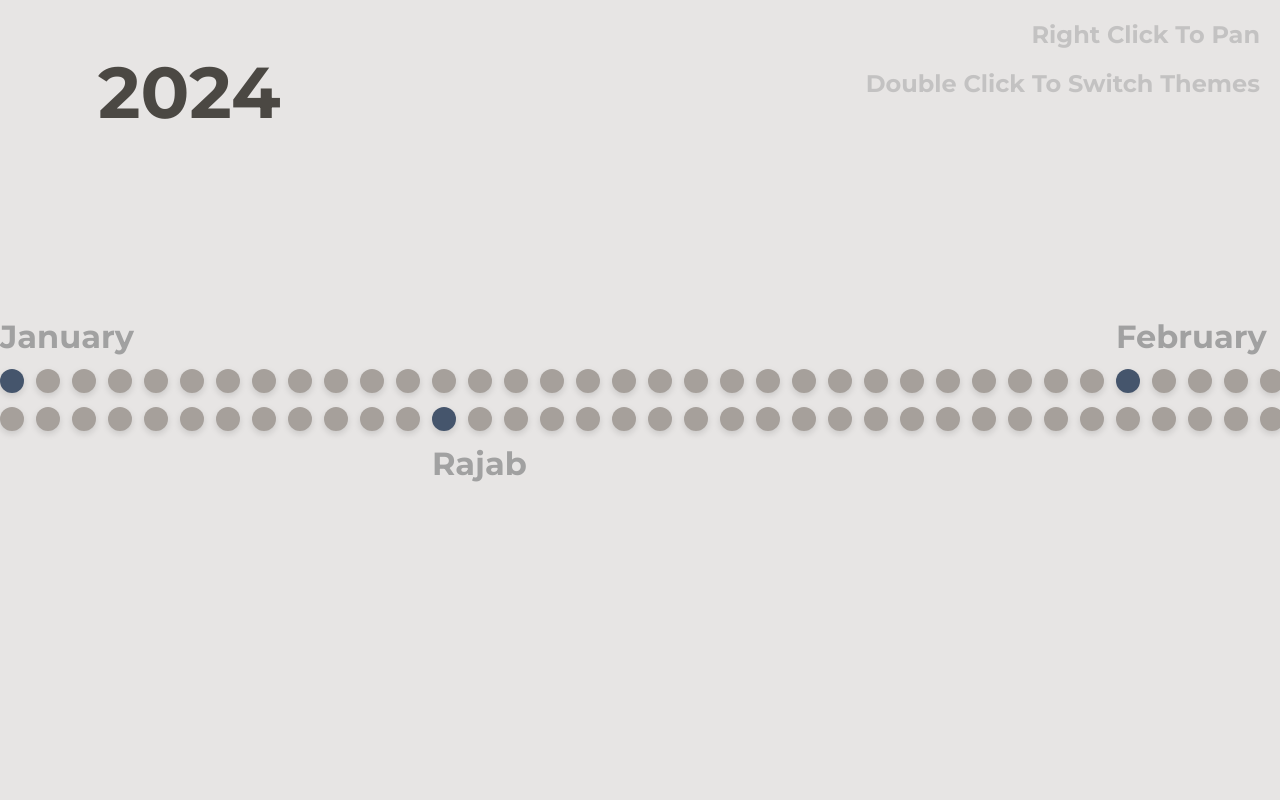
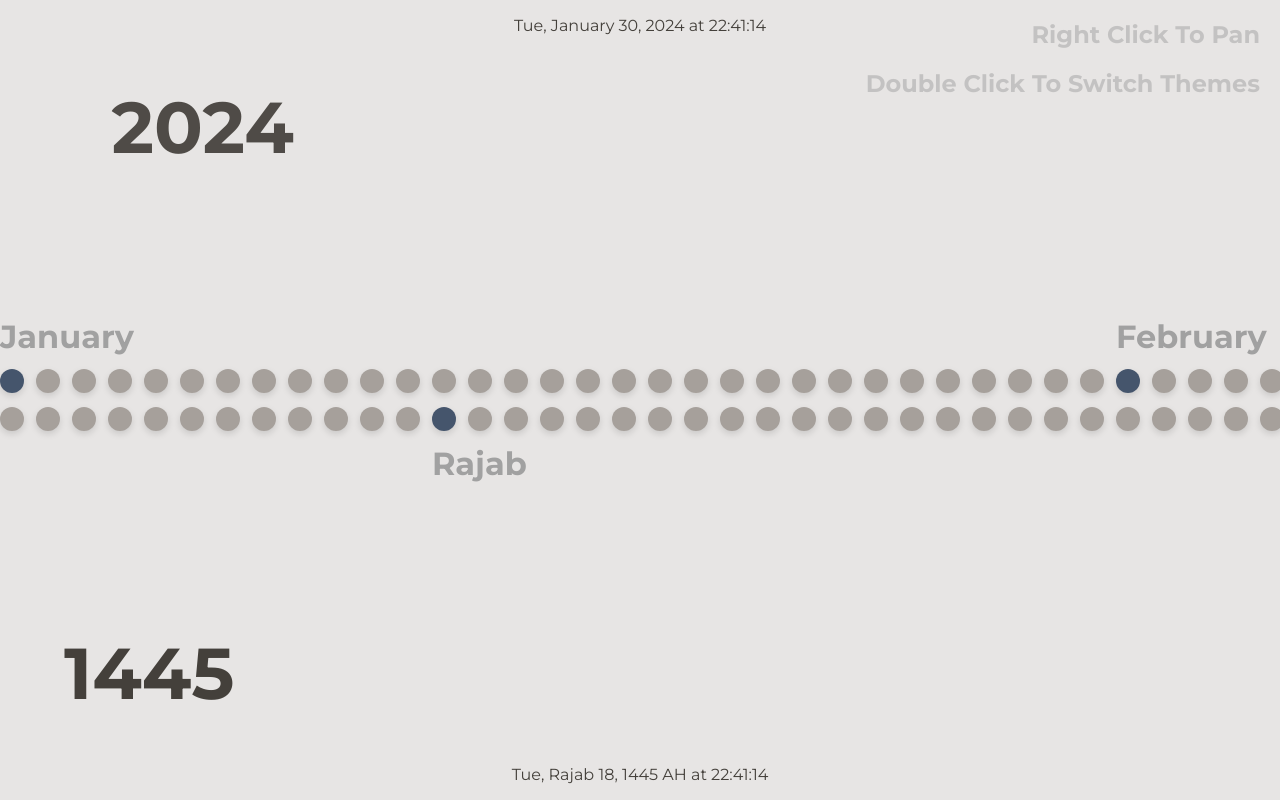
Before and after one commit to Abdo-reda/calendars-comparison, a Vue app: page / in a window 1280 px wide. Built offline with nearby package versions, Linux system fonts and the light colour scheme.

Commit message:
added hijri year animation and current day label

```diff
--- a/src/App.vue
+++ b/src/App.vue
@@ -3,10 +3,12 @@ import { computed, nextTick, onMounted, reactive, ref, useTemplateRef } from 'vu
 import { gsap } from "gsap";
 import type { ICalendarDay, IDay } from './core/interfaces/dayInterface';
 import type { IRecycleScroller } from './core/interfaces/recycleScrollerInterface';
-import { createHijriDay, createMiladyDay, hijriPartsFormatter } from './core/utilities/dateUtil';
+import { createHijriDay, createMiladyDay, getHijriDateParts, hijiriLocaleFormatterDefault, hijriPartsFormatter, miladyLocaleFormatterDefault } from './core/utilities/dateUtil';
 import { useMouse } from './core/composables/useMouse';
 import { usePanMouse } from './core/composables/usePanMouse';
 import { useTheme } from './core/composables/useTheme';
+
+//---------- The following code is really shitty and bad. But it works and its mine ... so fuck it!
 
 //TODO:
 //- go to year
@@ -15,10 +17,12 @@ import { useTheme } from './core/composables/useTheme';
 //- ramadan twice?
 //- year gaps (blocks) and dividers background colors.
 //- grap and grabbing cursor to move around
+//- add easter eggs
 
 let copiedTimeout: number | null = null;
 let hoverTimeout: number | null = null;
 let displayYearTimeout: number | null = null;
+let hijriDisplayYearTimeout: number | null = null;
 let recycleScroller = ref<HTMLDivElement | null>(null);
 let scrollFlag = true;
 let scrollPercentSmooth = 0;
@@ -46,11 +50,12 @@ const tooltipY = ref<number>(0);
 const scrollLeft = ref<number>(0);
 const years = reactive([currentYear.value - 1, currentYear.value, currentYear.value + 1]);
 const displayedYear = ref<number>(years[1]);
+const displayedHijriYear = ref<number>(years[1]);
 const activeYear = ref<number>(years[1]);
+const activeHijriYear = ref<number>(years[1]);
 
 const yearDaysWidth = computed(() => years.map(y => daysInYear(y) * (daySize + dayGap) - dayGap));
 const scrollWidth = computed(() => days.value.length * (daySize + dayGap))
-const hijriYears = computed(() => years.map(y => hijriPartsFormatter.formatToParts(new Date(y, 0, 1)).find(part => part.type === 'year')!.value))
 
 const days = computed<ICalendarDay[]>(() => {
   const yearDays: ICalendarDay[] = [];
@@ -81,7 +86,7 @@ const tooltipPos = computed(() => ({
 const scrollSpeed = computed(() => (mouseXRatio.value - 0.5) / 0.5);
 const scrollSpeedMapped = computed(() => Math.exp(Math.abs(3 * scrollSpeed.value)) * scrollSpeed.value);
 const scrollPercent = computed(() => {
-  const lastMonthDays = 31 * (daySize + dayGap);
+  const lastMonthDays = 30 * (daySize + dayGap);
   const shiftedScroll = scrollLeft.value + lastMonthDays;
   const firstYearPercent = (shiftedScroll) / (yearDaysWidth.value[0]);
   const midYearPercent = (shiftedScroll - yearDaysWidth.value[0]) / (yearDaysWidth.value[1]);
@@ -89,21 +94,39 @@ const scrollPercent = computed(() => {
   changeActiveYear(firstYearPercent, midYearPercent, lastYearPercent);
   return getActiveYear(firstYearPercent, midYearPercent, lastYearPercent);
 });
-// const hijirScrollPercent = computed(() => {
-//   const lastMonthDays = 29.5 * (daySize + dayGap);
-//   const shiftedScroll = scrollLeft.value + lastMonthDays;
-//   const firstYearPercent = (shiftedScroll) / (yearDaysWidth.value[0]);
-//   const midYearPercent = (shiftedScroll - yearDaysWidth.value[0]) / (yearDaysWidth.value[1]);
-//   const lastYearPercent = (shiftedScroll - yearDaysWidth.value[0] - yearDaysWidth.value[1]) / (yearDaysWidth.value[2]);
-//   changeActiveYear(firstYearPercent, midYearPercent, lastYearPercent);
-//   return getActiveYear(firstYearPercent, midYearPercent, lastYearPercent);
-// });
+const activeMiladyDate = computed(() => {
+  const yearStart = new Date(activeYear.value, 0, 1);
+  const yearEnd = new Date(activeYear.value, 11, 31);
+  return new Date(yearStart.getTime() + scrollPercent.value * (yearEnd.getTime() - yearStart.getTime()));
+});
+const hijriScrollPercent = computed(() => {
+  const hijriDate = getHijriDateParts(activeMiladyDate.value);
+
+  if (hijriDate.year !== activeHijriYear.value) {
+    if (hijriDisplayYearTimeout) clearTimeout(hijriDisplayYearTimeout);
+    hijriDisplayYearTimeout = setTimeout(() => displayedHijriYear.value  = hijriDate.year, 100)
+  }
+  activeHijriYear.value = hijriDate.year;
+
+  const fullCycles = Math.floor((hijriDate.month - 1) / 2);
+  const remainingMonths = (hijriDate.month - 1) % 2;
+  const daysPassed =
+    (fullCycles * 59) +
+    (remainingMonths * 30) +
+    (hijriDate.day - 1);
+
+  const percent = daysPassed / daysInYear(displayedYear.value);
+  if (percent > 0.97) return 1;
+  return percent/0.97;
+})
+const displayCurrentMildayDay = computed(() => miladyLocaleFormatterDefault.format(activeMiladyDate.value));
+const displayCurrentHijriDay = computed(() => hijiriLocaleFormatterDefault.format(activeMiladyDate.value));
 
 gsap.ticker.add(() => {
   scrollPercentSmooth += (scrollPercent.value - scrollPercentSmooth) * ((scrollPercent.value > 0.99 || scrollPercent.value < 0.01) ? 1 : SMOOTHNESS);
-  // hijriScrollPercentSmooth += (scrollPercent.value - hijriScrollPercentSmooth) * ((scrollPercent.value > 0.99 || scrollPercent.value < 0.01) ? 1 : SMOOTHNESS);
+  hijriScrollPercentSmooth += (hijriScrollPercent.value - hijriScrollPercentSmooth) * ((hijriScrollPercent.value > 0.99 || hijriScrollPercent.value < 0.01) ? 1 : SMOOTHNESS);
   yearsSequence.totalProgress(scrollPercentSmooth, true);
-  // hijriYearsSequence.totalProgress(hijriScrollPercentSmooth, true);
+  hijriYearsSequence.totalProgress(hijriScrollPercentSmooth, true);
 });
 
 onMounted(async () => {
@@ -191,8 +214,7 @@ function defineYearAnimation() {
       ease: "power1.inOut",
       duration: 0.1
     }
-  )
-    .to(".milady-year",
+  ).to(".milady-year",
       {
         scale: 0,
         opacity: 0,
@@ -200,7 +222,24 @@ function defineYearAnimation() {
         duration: 0.1
       },
       0.9
-    );
+  );
+
+  hijriYearsSequence.to(".hijri-year",
+    {
+      x: "64px",
+      opacity: 1,
+      ease: "power1.inOut",
+      duration: 0.1
+    }
+  ).to(".hijri-year",
+      {
+        scale: 0,
+        opacity: 0,
+        ease: "power1.inOut",
+        duration: 0.1
+      },
+      0.9
+  );
 }
 
 function getActiveYear(firstYear: number, secondYear: number, thirdYear: number): number {
@@ -247,6 +286,7 @@ requestAnimationFrame(handleAnimationFrame);
       <h2> Double Click To Switch Themes </h2>
     </div>
     <header>
+      <p class="current-day-label"> {{ displayCurrentMildayDay}} </p>
       <h1 class="milady-year year"> {{ displayedYear }} </h1>
     </header>
     <main class="main-container">
@@ -278,7 +318,8 @@ requestAnimationFrame(handleAnimationFrame);
       </RecycleScroller>
     </main>
     <footer>
-      <h1 class="hijri-year year"> {{ displayedYear }} </h1>
+      <h1 class="hijri-year year"> {{ displayedHijriYear }} </h1>
+      <p class="current-day-label"> {{ displayCurrentHijriDay}} </p>
     </footer>
   </div>
 </template>
--- a/src/assets/styles/main.css
+++ b/src/assets/styles/main.css
@@ -24,7 +24,6 @@ body.light {
   position: absolute;
   right: 20px;
   opacity: 50%;
-  user-select: none;
   text-align: right;
   color: var(--month-title-color);
 }
@@ -66,12 +65,13 @@ body {
   font-family: 'Montserrat', 'Segoe UI', Tahoma, Geneva, Verdana, sans-serif;
   height: 100vh;
   margin: 0px;
+  user-select: none;
   transition-property: background-color;
   transition-timing-function: cubic-bezier(0.4, 0, 0.2, 1);
   transition-duration: 300ms;
 }
 
-header {
+header, footer {
   width: 100%;
   text-align: left;
 }
@@ -86,10 +86,17 @@ sup {
   opacity: 50%;
 }
 
+.current-day-label {
+  color: var(--main-heading-color);
+  text-align: center;
+  transition-property: color;
+  transition-timing-function: cubic-bezier(0.4, 0, 0.2, 1);
+  transition-duration: 300ms;
+}
+
 .year {
   transform: translateX(100vh);
   opacity: 0;
-  user-select: none;
 }
 
 .days-container {
@@ -105,7 +112,6 @@ sup {
 
 .date-container {
   height: 50%;
-  user-select: none;
 }
 
 .date-container-milady {
--- a/src/core/utilities/dateUtil.ts
+++ b/src/core/utilities/dateUtil.ts
@@ -4,13 +4,43 @@ const ISLAMIC_LOCALE = "en-SA-u-ca-islamic-umalqura";
 const miladyMonthFormatter = new Intl.DateTimeFormat("default", { month: "long" });
 const hijriMonthFormatter = new Intl.DateTimeFormat(ISLAMIC_LOCALE, { month: "long" });
 const hijiriLocaleFormatter = new Intl.DateTimeFormat(ISLAMIC_LOCALE, { dateStyle: "short" });
+export const miladyLocaleFormatterDefault = new Intl.DateTimeFormat('en-US', {
+  weekday: 'short',
+  month: 'long',
+  day: 'numeric',
+  year: 'numeric',
+  hour: '2-digit',
+  minute: '2-digit',
+  second: '2-digit',
+  hour12: false,
+});
+export const hijiriLocaleFormatterDefault = new Intl.DateTimeFormat(ISLAMIC_LOCALE, {
+  weekday: 'short',
+  month: 'long',
+  day: 'numeric',
+  year: 'numeric',
+  hour: '2-digit',
+  minute: '2-digit',
+  second: '2-digit',
+  hour12: false,
+});
 export const hijriPartsFormatter = new Intl.DateTimeFormat(ISLAMIC_LOCALE, { year: "numeric", month: "2-digit", day: "2-digit" });
+export const hijriNumericPartsFormatter = new Intl.DateTimeFormat(ISLAMIC_LOCALE, { year: "numeric", month: "numeric", day: "numeric" });
 
 const currentYear = new Date().getUTCFullYear();
 const miladyMonthNames = Array.from({ length: 12 }, (_, i) => miladyMonthFormatter.format(new Date(currentYear, i, 1)));
 const hijriMonthNames = Array.from({ length: 12 }, (_, i) => hijriMonthFormatter.format(new Date(currentYear, i, 1)));
 
 const daysInMonth = (year: number, month: number) => new Date(year, month, 0).getDate();
+
+export function getHijriDateParts(date: Date) {
+  const hijriDate = Object.fromEntries(hijriNumericPartsFormatter.formatToParts(date).map(({ type, value }) => [type, value]));
+  return {
+    year: parseInt(hijriDate.year),
+    month: parseInt(hijriDate.month),
+    day: parseInt(hijriDate.day),
+  };
+}
 
 export function createMiladyDay(date: Date): IDay {
   const year = date.getFullYear();
```
